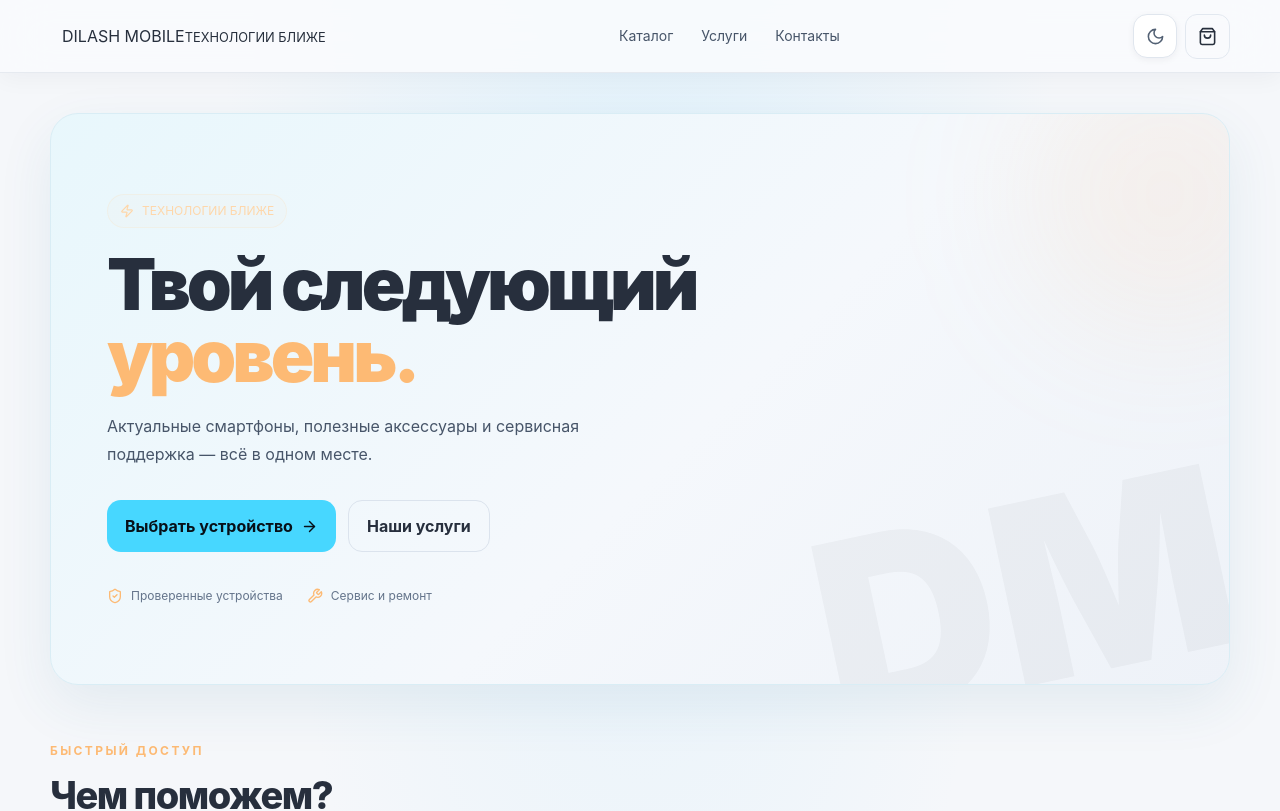
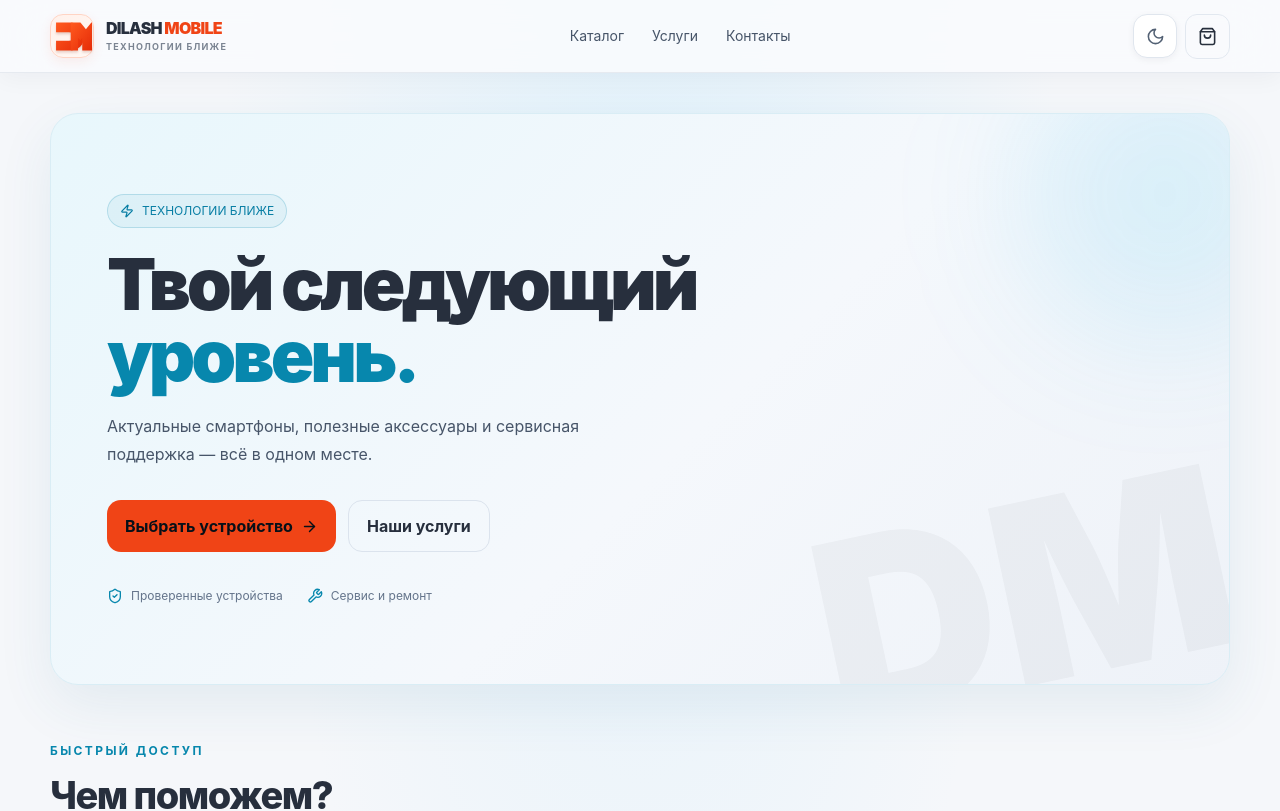
Before and after one commit to mehrvarshodiev/dilashmobile, a React (Vite) app: page / in a window 1280 px wide. Shown: the top 811 px of the page. Built offline with nearby package versions, Linux system fonts and the light colour scheme.

Commit message:
Restyle site with Dilash orange brand colors

```diff
--- a/src/index.css
+++ b/src/index.css
@@ -9,18 +9,18 @@ body{margin:0;min-width:320px;background:radial-gradient(ellipse at 50% -20%,#17
 button,input,select{font:inherit}
 button,a{-webkit-tap-highlight-color:transparent}
 a{color:inherit;text-decoration:none}
-::selection{background:#47d7ff;color:#09090b}
+::selection{background:#f04416;color:#09090b}
 .container{width:min(1180px,calc(100% - 36px));margin-inline:auto}
 .glass{background:rgba(19,21,27,.8);border:1px solid rgba(255,255,255,.08);backdrop-filter:blur(18px)}
 .btn{display:inline-flex;align-items:center;justify-content:center;gap:8px;padding:13px 18px;border-radius:14px;font-weight:700;transition:transform .2s,background-color .3s,color .3s,border-color .3s,box-shadow .3s}
 .btn:hover{transform:translateY(-2px)}
-.btn-primary{background:#47d7ff;color:#071018}
+.btn-primary{background:#f04416;color:#071018}
 .btn-green{background:#34d399;color:#06251b}
 .muted{color:#a1a1aa}
 .grid-products{display:grid;grid-template-columns:repeat(4,minmax(0,1fr));gap:16px}
 .product-image{width:100%;height:210px;object-fit:contain;background:linear-gradient(140deg,#20232b,#111217);border-radius:14px;transition:background .3s}
 .field{width:100%;background:#0b0c10;border:1px solid #30323a;border-radius:12px;padding:13px;color:#fff;outline:none;transition:background-color .3s,color .3s,border-color .2s,box-shadow .2s}
-.field:focus{border-color:#47d7ff;box-shadow:0 0 0 3px rgba(71,215,255,.16)}
+.field:focus{border-color:#f04416;box-shadow:0 0 0 3px rgba(71,215,255,.16)}
 .section{padding:58px 0}
 .section-title{font-size:clamp(25px,4vw,38px);letter-spacing:-.04em;font-weight:800;margin:0 0 10px}
 .card{background:linear-gradient(150deg,rgba(28,31,39,.95),rgba(16,17,22,.95));border:1px solid rgba(255,255,255,.08);border-radius:22px;padding:16px;transition:transform .2s,border-color .3s,background .3s,box-shadow .3s,color .3s}
@@ -52,8 +52,8 @@ html:not(.dark) .text-zinc-300{color:#475569!important}
 html:not(.dark) .text-zinc-400{color:#64748b!important}
 html:not(.dark) .text-zinc-500{color:#718096!important}
 html:not(.dark) .text-zinc-600{color:#8290a3!important}
-html:not(.dark) .text-cyan-200{color:#087ea4!important}
-html:not(.dark) .text-cyan-300{color:#0787ad!important}
+html:not(.dark) .text-orange-200{color:#087ea4!important}
+html:not(.dark) .text-orange-300{color:#0787ad!important}
 html:not(.dark) .text-white\/\[\.035\]{color:rgba(15,23,42,.035)!important}
 html:not(.dark) .border-white\/10{border-color:#e2e8f0!important}
 html:not(.dark) .border-white\/15{border-color:#dbe3ed!important}
@@ -62,18 +62,23 @@ html:not(.dark) .bg-white\/5{background-color:#f1f5f9!important}
 html:not(.dark) .bg-black\/30{background-color:rgba(255,255,255,.72)!important}
 html:not(.dark) .bg-zinc-900{background-color:#f1f5f9!important}
 html:not(.dark) .bg-gradient-to-br.from-\[\#172735\].via-\[\#11151d\].to-\[\#101014\]{background:linear-gradient(135deg,#e8f7fc 0%,#f5f8fc 55%,#eef2f8 100%)!important;border-color:#d9edf5!important;box-shadow:0 20px 55px rgba(42,112,139,.09)}
-html:not(.dark) .bg-cyan-200\/5{background-color:rgba(8,135,173,.06)!important}
-html:not(.dark) .border-cyan-200\/20{border-color:rgba(8,135,173,.2)!important}
-html:not(.dark) .bg-cyan-300\/10{background-color:rgba(8,135,173,.08)!important}
-html:not(.dark) .border-cyan-100\/10{border-color:#d9edf5!important}
-html:not(.dark) .bg-cyan-300{background-color:#a5e8f8!important}
-html:not(.dark) .hover\:bg-cyan-200:hover{background-color:#d5f5fc!important}
+html:not(.dark) .bg-orange-200\/5{background-color:rgba(8,135,173,.06)!important}
+html:not(.dark) .border-orange-200\/20{border-color:rgba(8,135,173,.2)!important}
+html:not(.dark) .bg-orange-300\/10{background-color:rgba(8,135,173,.08)!important}
+html:not(.dark) .border-orange-100\/10{border-color:#d9edf5!important}
+html:not(.dark) .bg-orange-300{background-color:#a5e8f8!important}
+html:not(.dark) .hover\:bg-orange-200:hover{background-color:#d5f5fc!important}
 html:not(.dark) .text-black{color:#102a35!important}
 html:not(.dark) .text-emerald-300{color:#07845e!important}
 html:not(.dark) .bg-emerald-300\/15{background-color:rgba(16,185,129,.12)!important}
 html:not(.dark) .border-red-300\/20{border-color:rgba(220,38,38,.2)!important}
 html:not(.dark) .bg-red-300\/10{background-color:rgba(220,38,38,.06)!important}
 html:not(.dark) .text-red-200{color:#b91c1c!important}
-html:not(.dark) .bg-cyan-300\/10.blur-3xl{background-color:rgba(34,189,233,.12)!important}
+html:not(.dark) .bg-orange-300\/10.blur-3xl{background-color:rgba(34,189,233,.12)!important}
 html:not(.dark) .shadow-glow{box-shadow:0 20px 55px rgba(42,112,139,.09)}
 @media(max-width:480px){html:not(.dark) .card{box-shadow:0 3px 16px rgba(30,41,59,.045)}}
+
+
+/* Dilash Mobile brand identity: original geometric DM mark and warm orange palette */
+.brand-logo{flex-shrink:0;text-decoration:none;transition:opacity .2s ease,transform .2s ease}.brand-logo:hover{opacity:.92;transform:translateY(-1px)}.brand-mark{display:grid;place-items:center;width:44px;height:44px;flex-shrink:0;border-radius:13px;background:linear-gradient(145deg,rgba(240,68,22,.14),rgba(229,43,8,.06));border:1px solid rgba(240,68,22,.24);box-shadow:0 5px 16px rgba(240,68,22,.1)}.brand-mark svg{width:39px;height:39px;filter:drop-shadow(0 2px 1px rgba(130,35,8,.18))}.brand-wordmark{display:flex;flex-direction:column;font-weight:900;letter-spacing:-.045em;line-height:1.08;color:inherit}.brand-accent{color:#f04416}.brand-wordmark small{margin-top:5px;font-size:9px;font-weight:700;letter-spacing:.14em;color:#9ca3af}@media(max-width:420px){.brand-mark{width:38px;height:38px}.brand-mark svg{width:34px;height:34px}.brand-logo{gap:8px}.brand-wordmark{font-size:13px}.brand-wordmark small{font-size:8px;letter-spacing:.1em}}
+html:not(.dark) .brand-wordmark small{color:#7b8492}html:not(.dark) .brand-mark{background:linear-gradient(145deg,#fff1eb,#fff8f4);border-color:#ffd4c4;box-shadow:0 4px 12px rgba(240,68,22,.08)}
```
